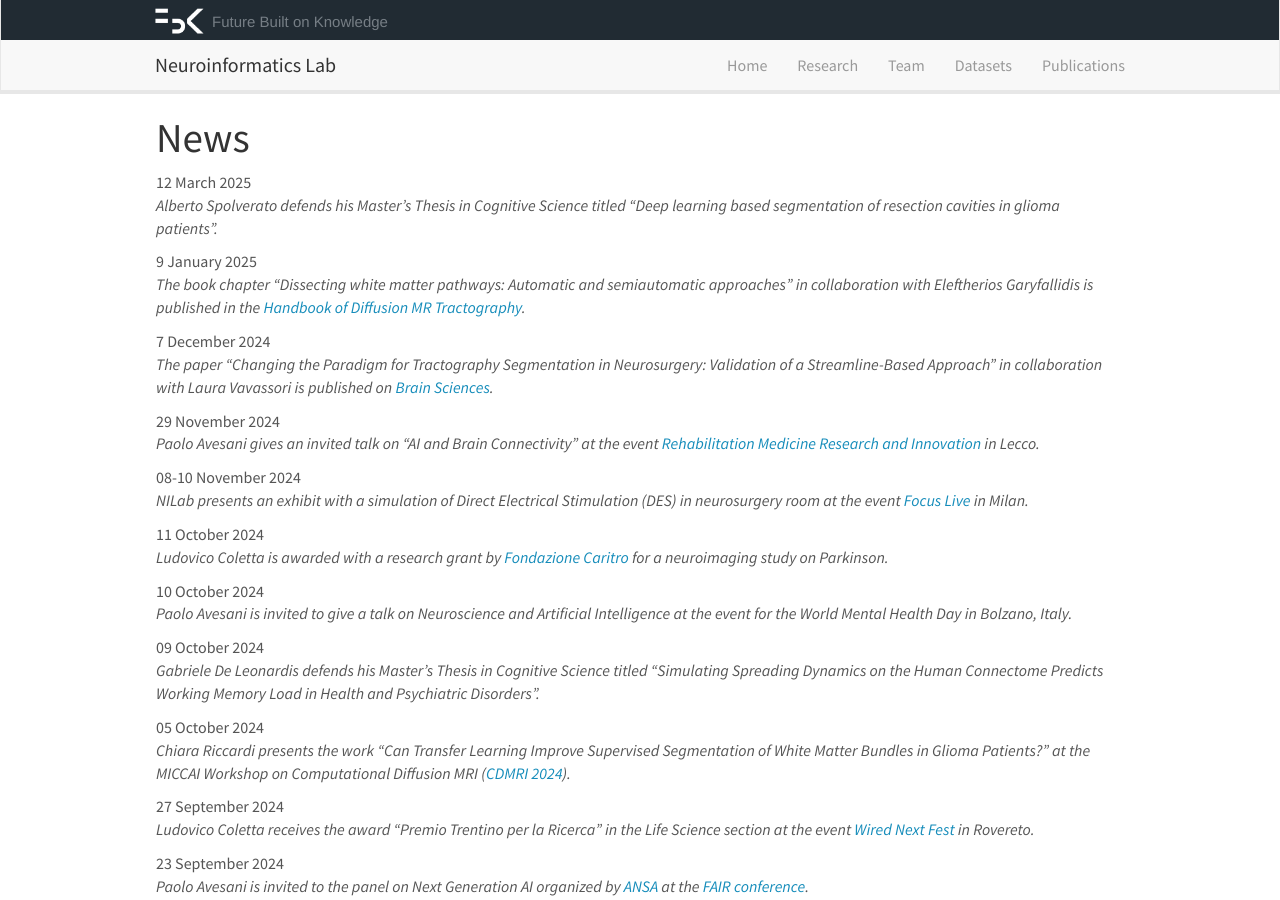
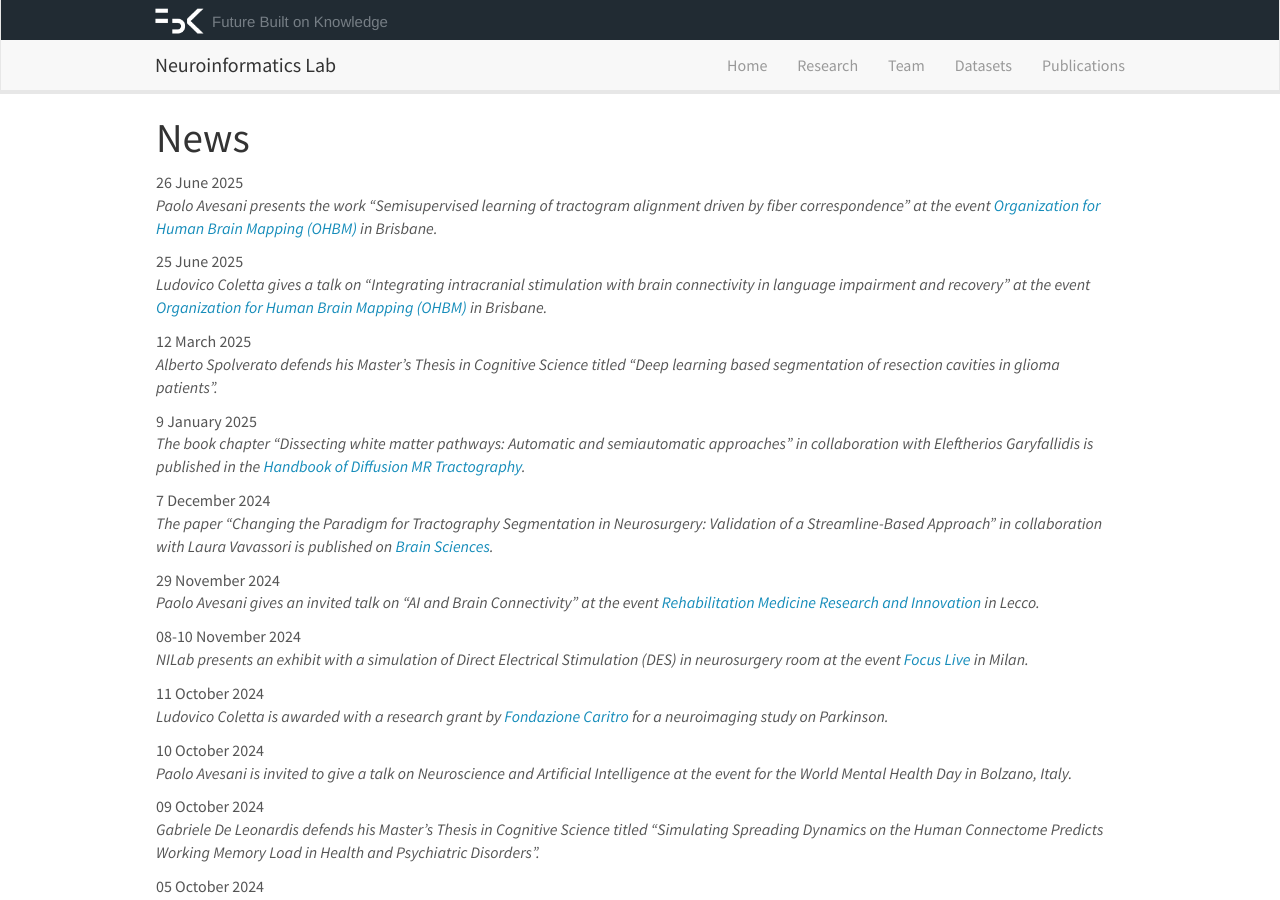
Before and after one commit to FBK-NILab/FBK-NILab.github.io, a Jekyll site: the page built from _pages/allnews.md, in a window 1280 px wide and 900 px high. Built offline with Jekyll 4.4.1, drawn with Linux system fonts in a browser that asks for light colours; nearby versions of some CDN libraries.

Commit message:
Added OHBM to news.yml

```diff
--- a/_data/news.yml
+++ b/_data/news.yml
@@ -1,3 +1,9 @@
+- date: 26 June 2025
+  headline: Paolo Avesani presents the work "Semisupervised learning of tractogram alignment driven by fiber correspondence" at the event <a href='https://www.humanbrainmapping.org/i4a/pages/index.cfm?pageid=4229'>Organization for Human Brain Mapping (OHBM)</a> in Brisbane.
+
+- date: 25 June 2025
+  headline: Ludovico Coletta gives a talk on "Integrating intracranial stimulation with brain connectivity in language impairment and recovery" at the event <a href='https://www.humanbrainmapping.org/i4a/pages/index.cfm?pageid=4229'>Organization for Human Brain Mapping (OHBM)</a> in Brisbane.
+
 - date: 12 March 2025
   headline: Alberto Spolverato defends his Master’s Thesis in Cognitive Science titled “Deep learning based segmentation of resection cavities in glioma patients”.
 
```
